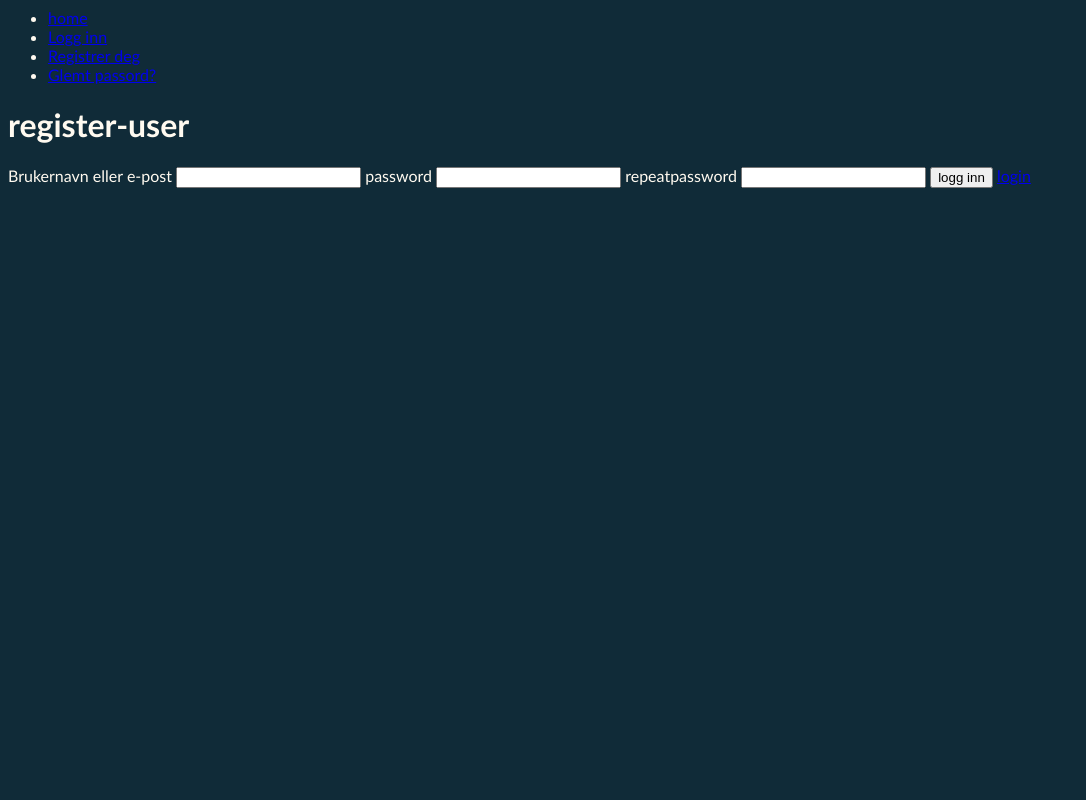
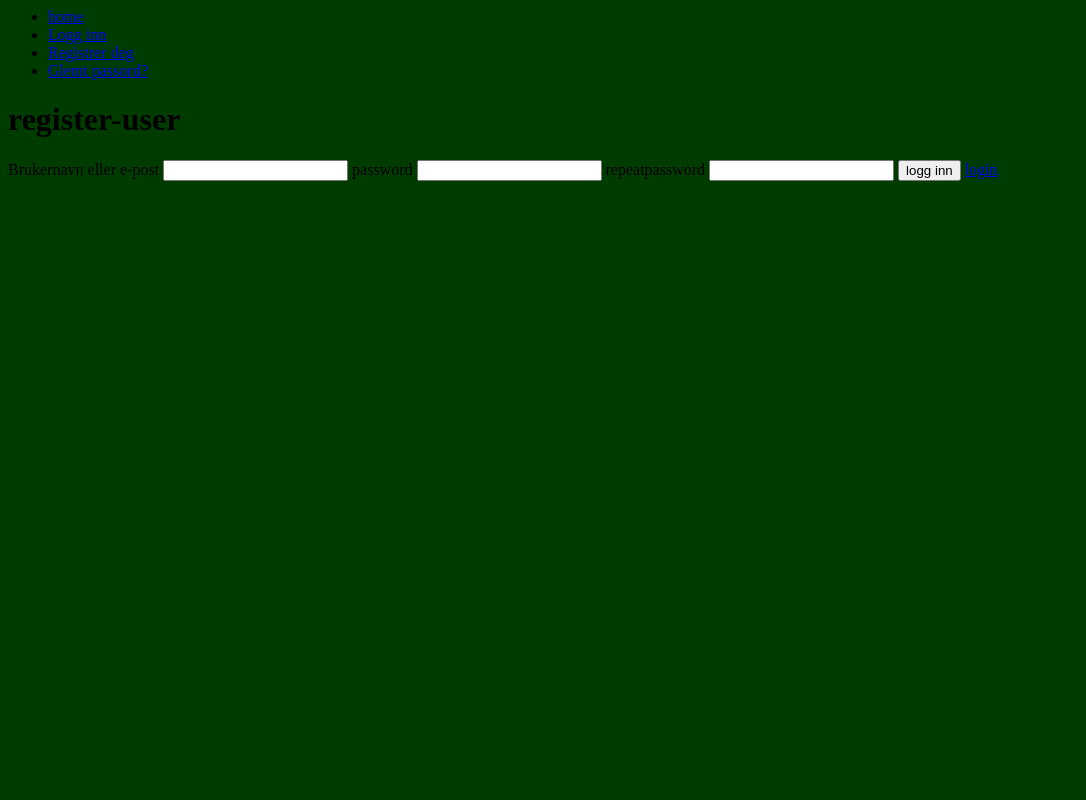
Before and after one commit to Birdvr69/julekalender, a Node server app: page /register-user in a window 1280 px wide. Shown: the whole page, without its empty margins (0-1086 px from the left). Run offline with Node 20, Linux system fonts and the light colour scheme; some libraries are stand-ins or nearby versions.

Commit message:
glemte å pushe til main gudddddddddddd

```diff
--- a/css/stylesheet.css
+++ b/css/stylesheet.css
@@ -1,10 +1,5 @@
-:root {
-  color-scheme: light;
-  font-family: "Trebuchet MS", Arial, sans-serif;
-  color: #fffaf0;
-  background: #102b38;
-  font-synthesis: none;
-  text-rendering: optimizeLegibility;
+body{
+  background :rgb(0, 60, 0)
 }
 
 * {
```
